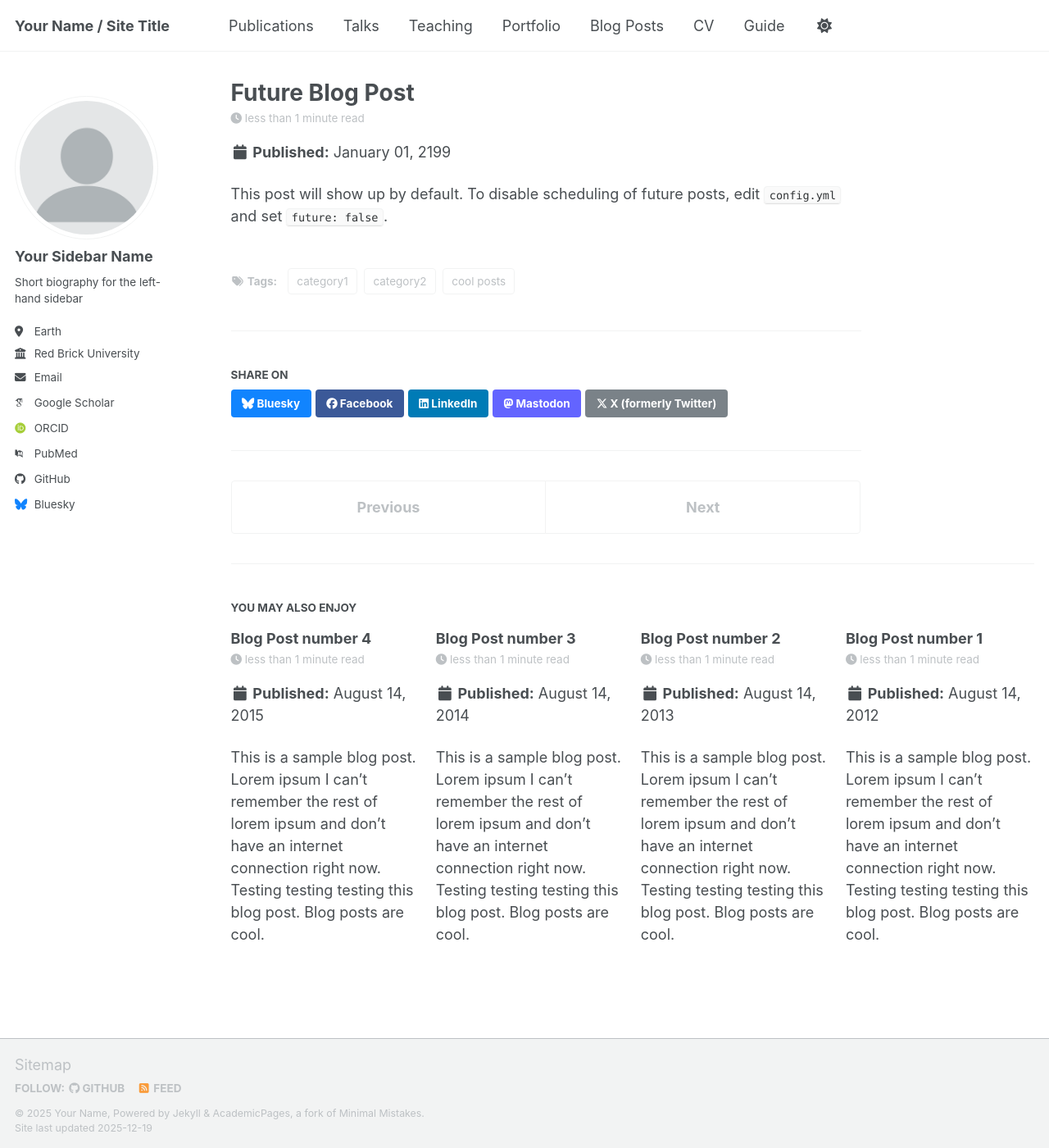
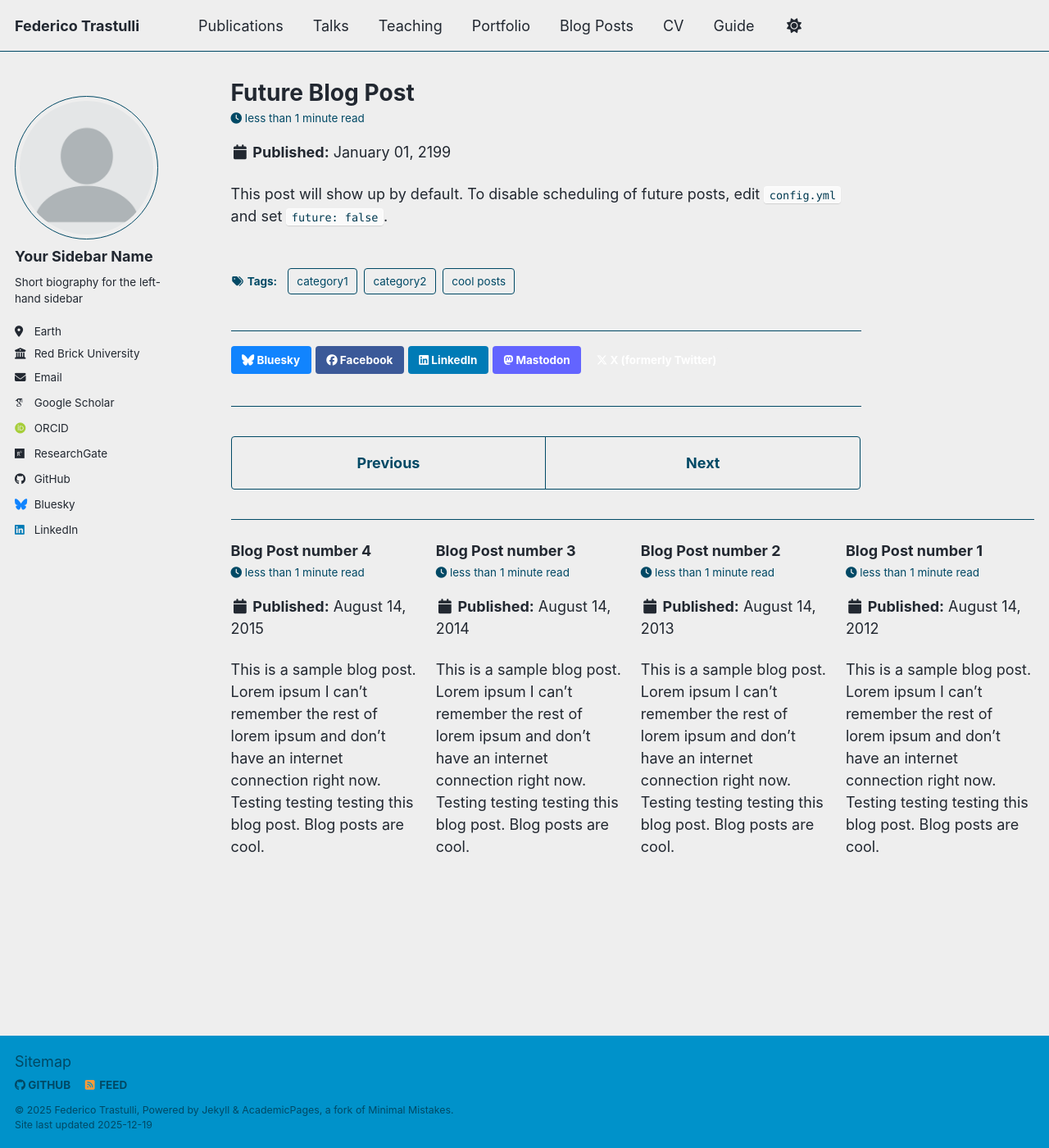
Before and after one commit to federicotrastulli/federicotrastulli.github.io, a Jekyll site: the page built from _posts/2199-01-01-future-post.md, in a window 1280 px wide and 1400 px high. Shown: the whole window at 82% size. Built offline with Jekyll 4.4.1, drawn with Linux system fonts in a browser that asks for light colours; some web fonts are replaced; a script bundle is joined from its source files by our own code; library files that are not in the unit come from our copies.

Commit message:
Update _config.yml

```diff
--- a/_config.yml
+++ b/_config.yml
@@ -7,13 +7,13 @@
 # server process.
 
 # Basic Site Settings
-locale                   : "en-US"
-site_theme               : "default" # Currently available options are "default", "air"
-title                    : "Your Name / Site Title"
+locale                   : "en-UK"
+site_theme               : "air" # Currently available options are "default", "air"
+title                    : "Federico Trastulli"
 title_separator          : "-"
-name                     : &name "Your Name"
-description              : &description "Your Name's academic portfolio"   # Update this with a general description of your site, this is the default if not overridden by a page
-url                      : https://academicpages.github.io # The base hostname & protocol for your site e.g. "https://[your GitHub username].github.io",
+name                     : &name "Federico Trastulli"
+description              : &description "Federico Trastulli"   # Update this with a general description of your site, this is the default if not overridden by a page
+url                      : https://federicotrastulli.github.io # The base hostname & protocol for your site e.g. "https://[your GitHub username].github.io",
                                                            # or if you already have some other page hosted on Github then use "https://[your GitHub username].github.io/[Your Repo Name]"
 baseurl                  : "" # the subpath of your site, e.g. "/blog"
 repository               : "academicpages/academicpages.github.io"
@@ -35,14 +35,14 @@ author:
   # Academic websites
   academia         : # URL
   arxiv            : # URL - Update with the correct link to your profile
-  googlescholar    : "https://scholar.google.com/citations?user=PS_CX0AAAAAJ"
+  googlescholar    : "https://scholar.google.com/citations?user=3qqwvK8AAAAJ&hl=it"
   inspire-hep      : # URL
   impactstory      : # URL
-  orcid            : "https://orcid.org/yourorcidurl"
+  orcid            : "https://orcid.org/0000-0001-9232-8860"
   semantic         : # URL
   ssrn             : # URL
-  pubmed           : "https://www.ncbi.nlm.nih.gov/pubmed/?term=john+snow"
-  researchgate     : # URL
+  pubmed           :
+  researchgate     : "https://www.researchgate.net/profile/Federico_Trastulli2?ev=hdr_xprf"
   scopus           : # URL
   zotero           : # URL
 
@@ -57,7 +57,7 @@ author:
 
   # Social media
   artstation       : # Username
-  bluesky          : "bsky.app" # Replace this with you Bluesky username
+  bluesky          : "fedetrastulli.bsky.social" # Replace this with you Bluesky username
   facebook         : # Username
   flickr           : # Username
   foursquare       : # Username
@@ -66,7 +66,7 @@ author:
   keybase          : # Username
   instagram        : # Username
   lastfm           : # Username
-  linkedin         : # Username
+  linkedin         : "federicotrastulli"
   mastodon         : # URL
   medium           : # URL
   pinterest        : # Username
```
